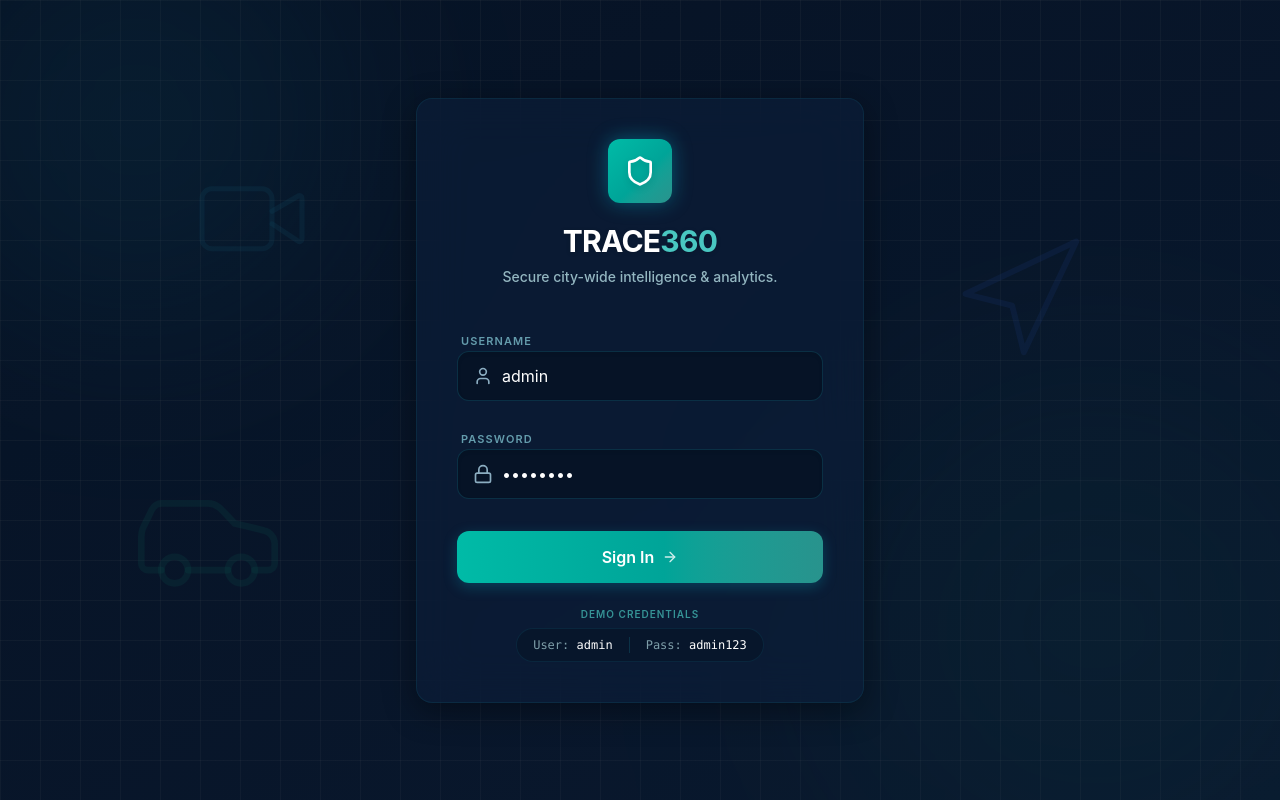
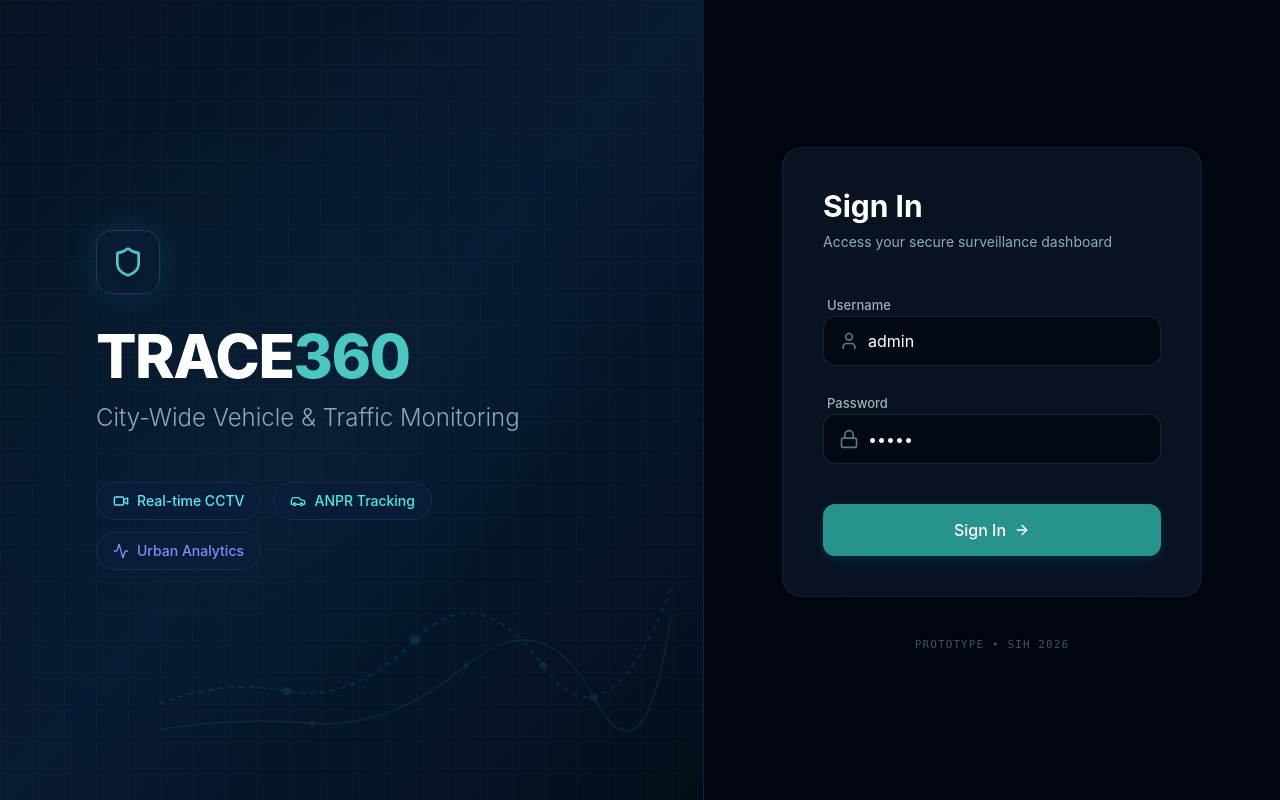
Before and after one commit to Kanchan1903/City-Wide-AI-Engine-for-Multi-Camera-ANPR-Trajectory-Tracking-and-Urban-Traffic-Analytics, a React (Vite) app in the folder frontend/: page / in a window 1280 px wide. Built offline with nearby package versions, Linux system fonts and the light colour scheme.

Commit message:
feat(ui): redesign login page with split-screen layout

```diff
--- a/frontend/src/pages/LoginPage.tsx
+++ b/frontend/src/pages/LoginPage.tsx
@@ -1,21 +1,19 @@
 import React, { useState } from 'react';
 import { useNavigate } from 'react-router-dom';
-import { Shield, User as UserIcon, Lock, ArrowRight, Video, Car, Navigation } from 'lucide-react';
+import { Shield, User as UserIcon, Lock, ArrowRight, Video, Car, Activity } from 'lucide-react';
 import { motion } from 'framer-motion';
 import type { Variants } from 'framer-motion';
 
 export default function LoginPage() {
   const navigate = useNavigate();
   const [username, setUsername] = useState('admin');
-  const [password, setPassword] = useState('admin123');
+  const [password, setPassword] = useState('admin');
 
   const handleLogin = (e: React.FormEvent) => {
     e.preventDefault();
-    // In a real app, perform auth here. For now, redirect to landing page.
     navigate('/landing');
   };
 
-  // Animation variants
   const containerVariants: Variants = {
     hidden: { opacity: 0 },
     visible: {
@@ -34,141 +32,167 @@ export default function LoginPage() {
   };
 
   return (
-    <div className="min-h-screen bg-gradient-to-br from-[#061224] to-[#0a192f] text-slate-300 flex items-center justify-center p-4 relative overflow-hidden font-sans">
+    <div className="min-h-screen flex bg-[#020610] text-slate-300 font-sans selection:bg-cyan-500/30">
 
-      {/* Background Elements (Smart City Theme) */}
-      <div className="absolute inset-0 z-0 overflow-hidden pointer-events-none">
-        {/* Subtle grid pattern */}
-        <div className="absolute inset-0 bg-[linear-gradient(to_right,#80808012_1px,transparent_1px),linear-gradient(to_bottom,#80808012_1px,transparent_1px)] bg-[size:40px_40px]"></div>
+      {/* Left Pane - Branding & Visuals */}
+      <div className="hidden lg:flex lg:w-[55%] relative flex-col justify-center px-16 xl:px-24 bg-gradient-to-br from-[#051121] via-[#091a33] to-[#040d1a] overflow-hidden border-r border-[#1a2c4a]/50">
+
+        {/* Background Elements */}
+        <div className="absolute inset-0 z-0 pointer-events-none">
+          <div className="absolute inset-0 bg-[linear-gradient(to_right,#8080800a_1px,transparent_1px),linear-gradient(to_bottom,#8080800a_1px,transparent_1px)] bg-[size:32px_32px]"></div>
 
           {/* Glowing Orbs */}
           <motion.div
-          animate={{ opacity: [0.3, 0.5, 0.3], scale: [1, 1.05, 1] }}
+            animate={{ opacity: [0.15, 0.3, 0.15] }}
             transition={{ duration: 8, repeat: Infinity, ease: "easeInOut" }}
-          className="absolute top-[-10%] left-[-5%] w-[400px] h-[400px] bg-cyan-900/40 rounded-full blur-[100px]"
+            className="absolute top-[10%] left-[-10%] w-[500px] h-[500px] bg-cyan-600/20 rounded-full blur-[140px]"
           />
           <motion.div
-          animate={{ opacity: [0.2, 0.4, 0.2], scale: [1, 1.1, 1] }}
+            animate={{ opacity: [0.1, 0.2, 0.1] }}
             transition={{ duration: 10, repeat: Infinity, ease: "easeInOut", delay: 1 }}
-          className="absolute bottom-[-10%] right-[-5%] w-[500px] h-[500px] bg-teal-900/30 rounded-full blur-[120px]"
+            className="absolute bottom-[-10%] right-[-10%] w-[600px] h-[600px] bg-teal-600/10 rounded-full blur-[160px]"
           />
 
-        {/* Floating Icons (CCTV, Traffic, Vehicles) */}
+          {/* Abstract Traffic / Network Map SVG */}
+          <svg className="absolute bottom-8 right-8 w-full max-w-lg h-auto opacity-[0.15]" viewBox="0 0 400 200">
+             <path d="M0,150 Q50,130 100,140 T200,100 T300,120 T400,60" fill="none" stroke="#06b6d4" strokeWidth="1.5" strokeDasharray="4 4"/>
+             <path d="M0,170 Q60,160 120,165 T240,120 T340,145 T400,80" fill="none" stroke="#14b8a6" strokeWidth="1" />
+             <circle cx="100" cy="140" r="3" fill="#06b6d4" />
+             <circle cx="200" cy="100" r="4" fill="#06b6d4" />
+             <circle cx="300" cy="120" r="3" fill="#06b6d4" />
+             <circle cx="120" cy="165" r="2" fill="#14b8a6" />
+             <circle cx="240" cy="120" r="2" fill="#14b8a6" />
+             <circle cx="340" cy="145" r="3" fill="#14b8a6" />
+          </svg>
+        </div>
+
+        {/* Content */}
+        <div className="relative z-10 max-w-xl">
           <motion.div
-          animate={{ y: [0, -20, 0] }}
-          transition={{ duration: 6, repeat: Infinity, ease: "easeInOut" }}
-          className="absolute top-[20%] left-[15%] text-cyan-900/20"
+             initial={{ opacity: 0, y: 30 }}
+             animate={{ opacity: 1, y: 0 }}
+             transition={{ duration: 0.8, ease: "easeOut" }}
           >
-          <Video size={120} strokeWidth={1} />
+            <div className="w-16 h-16 rounded-2xl bg-[#091a33] border border-[#1e3a5f] flex items-center justify-center shadow-[0_0_30px_rgba(6,182,212,0.15)] mb-8">
+              <Shield className="w-8 h-8 text-cyan-400 drop-shadow-md" />
+            </div>
+
+            <h1 className="text-5xl xl:text-6xl font-extrabold text-white tracking-tight mb-4">
+              TRACE<span className="text-cyan-400">360</span>
+            </h1>
+
+            <p className="text-xl xl:text-2xl font-light text-[#94a3b8] mb-12">
+              City-Wide Vehicle & Traffic Monitoring
+            </p>
+
+            {/* Feature Pills */}
+            <div className="flex flex-wrap gap-3">
+              <div className="flex items-center gap-2 bg-[#0a1f3d]/60 border border-[#1e3a5f]/60 px-4 py-2 rounded-full text-sm font-medium text-cyan-300 backdrop-blur-sm">
+                <Video size={16} /> Real-time CCTV
+              </div>
+              <div className="flex items-center gap-2 bg-[#0a1f3d]/60 border border-[#1e3a5f]/60 px-4 py-2 rounded-full text-sm font-medium text-teal-300 backdrop-blur-sm">
+                <Car size={16} /> ANPR Tracking
+              </div>
+              <div className="flex items-center gap-2 bg-[#0a1f3d]/60 border border-[#1e3a5f]/60 px-4 py-2 rounded-full text-sm font-medium text-[#818cf8] backdrop-blur-sm">
+                <Activity size={16} /> Urban Analytics
+              </div>
+            </div>
           </motion.div>
+        </div>
+      </div>
+
+      {/* Right Pane - Login Form */}
+      <div className="w-full lg:w-[45%] flex flex-col items-center justify-center p-6 sm:p-12 relative bg-[#020610]">
+
+        {/* Mobile background subtle gradient */}
+        <div className="absolute inset-0 z-0 lg:hidden bg-gradient-to-b from-[#091a33]/50 to-transparent pointer-events-none"></div>
 
         <motion.div
-          animate={{ y: [0, 20, 0] }}
-          transition={{ duration: 7, repeat: Infinity, ease: "easeInOut", delay: 1 }}
-          className="absolute bottom-[25%] left-[10%] text-teal-900/20"
+          initial={{ opacity: 0, x: 20 }}
+          animate={{ opacity: 1, x: 0 }}
+          transition={{ duration: 0.6, ease: "easeOut", delay: 0.1 }}
+          className="w-full max-w-[420px] relative z-10"
         >
-          <Car size={160} strokeWidth={1} />
+          {/* Card Container */}
+          <div className="bg-[#081221] border border-[#1e3a5f]/40 rounded-[20px] p-8 sm:p-10 shadow-2xl relative">
+
+            <motion.div variants={containerVariants} initial="hidden" animate="visible" className="mb-10">
+              <motion.div variants={itemVariants} className="lg:hidden flex justify-center mb-6">
+                <div className="w-14 h-14 rounded-2xl bg-[#091a33] border border-[#1e3a5f] flex items-center justify-center shadow-lg">
+                  <Shield className="w-7 h-7 text-cyan-400" />
+                </div>
               </motion.div>
-
-        <motion.div
-          animate={{ y: [0, -15, 0] }}
-          transition={{ duration: 5, repeat: Infinity, ease: "easeInOut", delay: 2 }}
-          className="absolute top-[30%] right-[15%] text-blue-900/20"
-        >
-          <Navigation size={140} strokeWidth={1} />
-        </motion.div>
-      </div>
-
-      {/* Login Card */}
-      <motion.div
-        initial={{ opacity: 0, scale: 0.97 }}
-        animate={{ opacity: 1, scale: 1 }}
-        transition={{ duration: 0.6, ease: "easeOut" }}
-        className="relative z-10 w-full max-w-md"
-      >
-        <div className="backdrop-blur-xl bg-[#0d1f3b]/60 border border-cyan-900/30 rounded-2xl shadow-[0_8px_32px_rgba(0,0,0,0.4)] p-8 sm:p-10">
-
-          <motion.div
-            variants={containerVariants}
-            initial="hidden"
-            animate="visible"
-            className="flex flex-col items-center mb-10"
-          >
-            {/* Logo with Soft Glow */}
-            <motion.div variants={itemVariants} className="w-16 h-16 rounded-xl bg-gradient-to-br from-teal-500 to-cyan-600 flex items-center justify-center shadow-[0_0_20px_rgba(6,182,212,0.4)] mb-5" onClick={() => navigate('/')}>
-              <Shield className="w-8 h-8 text-white drop-shadow-md" />
-            </motion.div>
-
-            <motion.h1 variants={itemVariants} className="text-3xl font-bold text-white tracking-tight text-center drop-shadow-sm">
-              TRACE<span className="text-cyan-400">360</span>
-            </motion.h1>
-            <motion.p variants={itemVariants} className="text-cyan-100/70 text-sm mt-2 text-center font-medium">
-              Secure city-wide intelligence & analytics.
+              <motion.h2 variants={itemVariants} className="text-3xl font-bold text-white mb-2 text-center lg:text-left">Sign In</motion.h2>
+              <motion.p variants={itemVariants} className="text-slate-400 text-sm text-center lg:text-left">
+                Access your secure surveillance dashboard
               </motion.p>
             </motion.div>
 
             <form onSubmit={handleLogin} className="space-y-6">
 
               {/* Username Input */}
-            <motion.div variants={itemVariants} className="space-y-1.5">
-              <label className="text-[11px] font-semibold text-cyan-200/60 uppercase tracking-widest ml-1">Username</label>
+              <motion.div variants={itemVariants} className="space-y-2">
+                <label className="text-[13px] font-medium text-slate-300 ml-1">Username</label>
                 <div className="relative group">
                   <div className="absolute inset-y-0 left-0 pl-4 flex items-center pointer-events-none">
-                  <UserIcon className="w-5 h-5 text-slate-400 group-focus-within:text-cyan-400 transition-colors duration-300" />
+                    <UserIcon className="w-5 h-5 text-slate-500 group-focus-within:text-cyan-400 transition-colors" />
                   </div>
                   <input
                     type="text"
                     required
                     value={username}
                     onChange={(e) => setUsername(e.target.value)}
-                  className="w-full bg-[#071324]/80 border border-cyan-900/50 text-white rounded-xl py-3 pl-11 pr-4 focus:outline-none focus:border-cyan-400 focus:ring-1 focus:ring-cyan-400 focus:bg-[#0a192f] transition-all duration-300 placeholder:text-slate-500 shadow-inner"
-                  placeholder="admin"
+                    className="w-full bg-[#030914] border border-[#1e3a5f]/60 text-white rounded-xl py-3 pl-11 pr-4 focus:outline-none focus:border-cyan-500 focus:ring-1 focus:ring-cyan-500 transition-all placeholder:text-slate-600"
+                    placeholder="Enter username"
                   />
                 </div>
               </motion.div>
 
               {/* Password Input */}
-            <motion.div variants={itemVariants} className="space-y-1.5">
-              <label className="text-[11px] font-semibold text-cyan-200/60 uppercase tracking-widest ml-1">Password</label>
+              <motion.div variants={itemVariants} className="space-y-2">
+                <label className="text-[13px] font-medium text-slate-300 ml-1">Password</label>
                 <div className="relative group">
                   <div className="absolute inset-y-0 left-0 pl-4 flex items-center pointer-events-none">
-                  <Lock className="w-5 h-5 text-slate-400 group-focus-within:text-cyan-400 transition-colors duration-300" />
+                    <Lock className="w-5 h-5 text-slate-500 group-focus-within:text-cyan-400 transition-colors" />
                   </div>
                   <input
                     type="password"
                     required
                     value={password}
                     onChange={(e) => setPassword(e.target.value)}
-                  className="w-full bg-[#071324]/80 border border-cyan-900/50 text-white rounded-xl py-3 pl-11 pr-4 focus:outline-none focus:border-cyan-400 focus:ring-1 focus:ring-cyan-400 focus:bg-[#0a192f] transition-all duration-300 placeholder:text-slate-500 shadow-inner"
+                    className="w-full bg-[#030914] border border-[#1e3a5f]/60 text-white rounded-xl py-3 pl-11 pr-4 focus:outline-none focus:border-cyan-500 focus:ring-1 focus:ring-cyan-500 transition-all placeholder:text-slate-600"
                     placeholder="••••••••"
                   />
                 </div>
               </motion.div>
 
               {/* Submit Button */}
-            <motion.div variants={itemVariants} className="pt-2">
+              <motion.div variants={itemVariants} className="pt-4">
                 <button
                   type="submit"
-                className="w-full bg-gradient-to-r from-teal-500 to-cyan-600 hover:from-teal-400 hover:to-cyan-500 text-white font-semibold py-3.5 rounded-xl flex items-center justify-center gap-2 shadow-[0_4px_14px_rgba(6,182,212,0.25)] hover:shadow-[0_6px_20px_rgba(6,182,212,0.4)] transition-all duration-300 active:scale-95 group"
+                  className="w-full bg-cyan-600 hover:bg-cyan-500 text-white font-medium py-3.5 rounded-xl flex items-center justify-center gap-2 shadow-[0_4px_12px_rgba(6,182,212,0.15)] hover:shadow-[0_6px_16px_rgba(6,182,212,0.25)] transition-all duration-300"
                 >
                   <span>Sign In</span>
-                <ArrowRight className="w-4 h-4 opacity-80 group-hover:translate-x-1 group-hover:opacity-100 transition-all duration-300" />
+                  <ArrowRight className="w-4 h-4" />
                 </button>
-            </motion.div>
-
-            {/* Demo Hint */}
-            <motion.div variants={itemVariants} className="mt-6 flex flex-col items-center justify-center gap-1.5">
-              <p className="text-[10px] text-cyan-400/70 font-semibold uppercase tracking-widest">Demo Credentials</p>
-              <div className="flex gap-4 text-xs font-mono text-cyan-100/60 bg-[#071324]/50 px-4 py-2 rounded-full border border-cyan-900/30">
-                <span>User: <span className="text-white">{username || 'admin'}</span></span>
-                <span className="w-px h-4 bg-cyan-900/50"></span>
-                <span>Pass: <span className="text-white">{password || 'admin123'}</span></span>
-              </div>
               </motion.div>
 
             </form>
           </div>
+
+          {/* Footer / Prototype Text */}
+          <motion.div
+            initial={{ opacity: 0 }}
+            animate={{ opacity: 1 }}
+            transition={{ delay: 0.8, duration: 1 }}
+            className="mt-10 text-center"
+          >
+             <p className="text-[11px] font-mono text-slate-500/70 uppercase tracking-widest">
+               Prototype • SIH 2026
+             </p>
           </motion.div>
+        </motion.div>
+      </div>
     </div>
   );
 }
```
Lines whose indentation alone changed are shown as unchanged.
